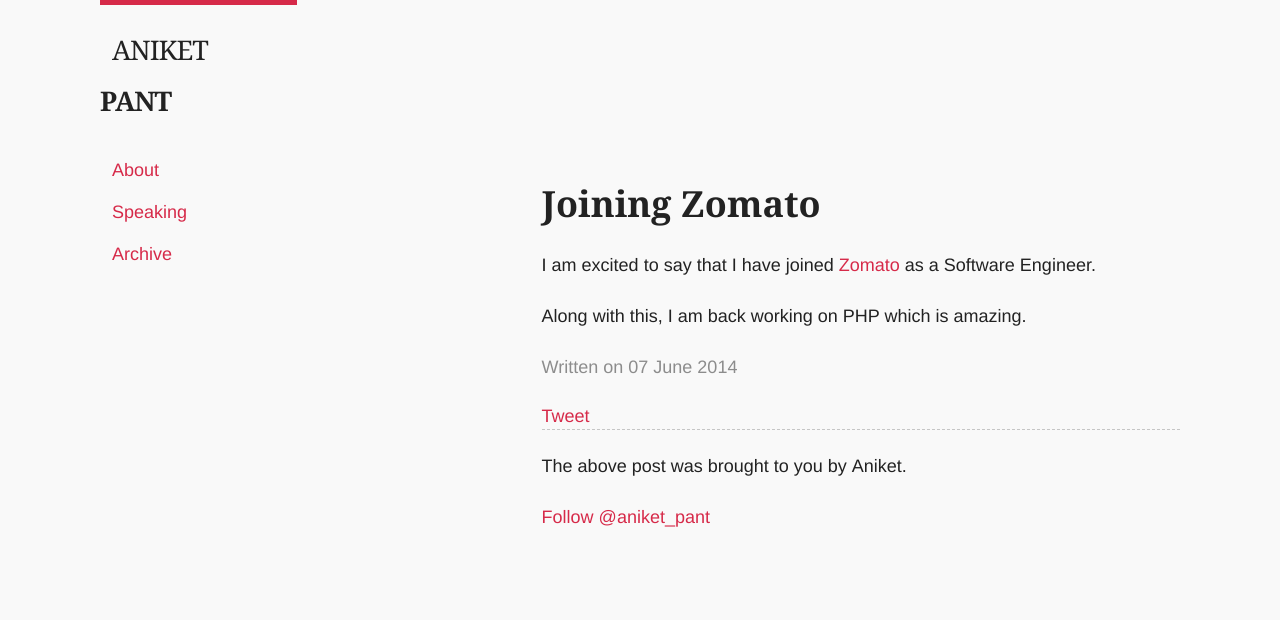
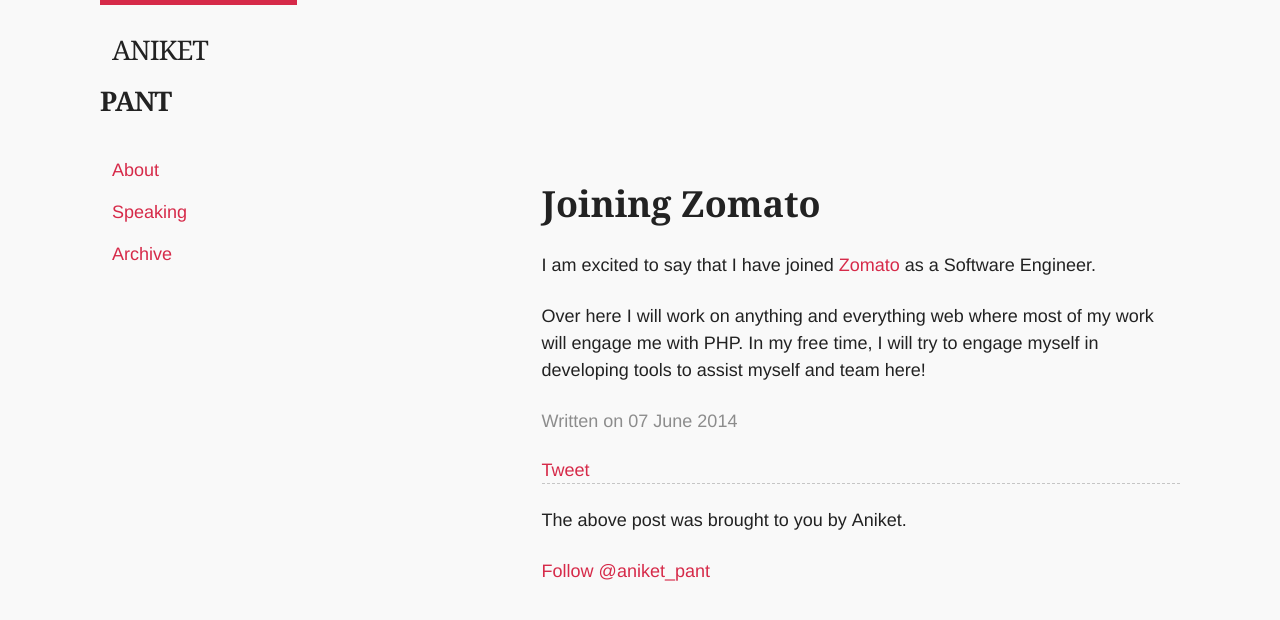
Before and after one commit to aniketpant/aniketpant.github.com, a Jekyll site: the page built from _posts/2014-06-07-joining-zomato.markdown, in a window 1280 px wide. Shown: the top 620 px of the page. Built offline with Jekyll 4.4.1, drawn with Linux system fonts in a browser that asks for light colours; Markdown is read by kramdown in place of the engine named in the settings; comment, search, counter and statistics services are not loaded.

Commit message:
Update last line

```diff
--- a/_posts/2014-06-07-joining-zomato.markdown
+++ b/_posts/2014-06-07-joining-zomato.markdown
@@ -11,4 +11,4 @@ tags: []
 I am excited to say that I have joined [Zomato](http://zomato.com) as a Software Engineer.
 
 
-Along with this, I am back working on PHP which is amazing.
+Over here I will work on anything and everything web where most of my work will engage me with PHP. In my free time, I will try to engage myself in developing tools to assist myself and team here!
```
